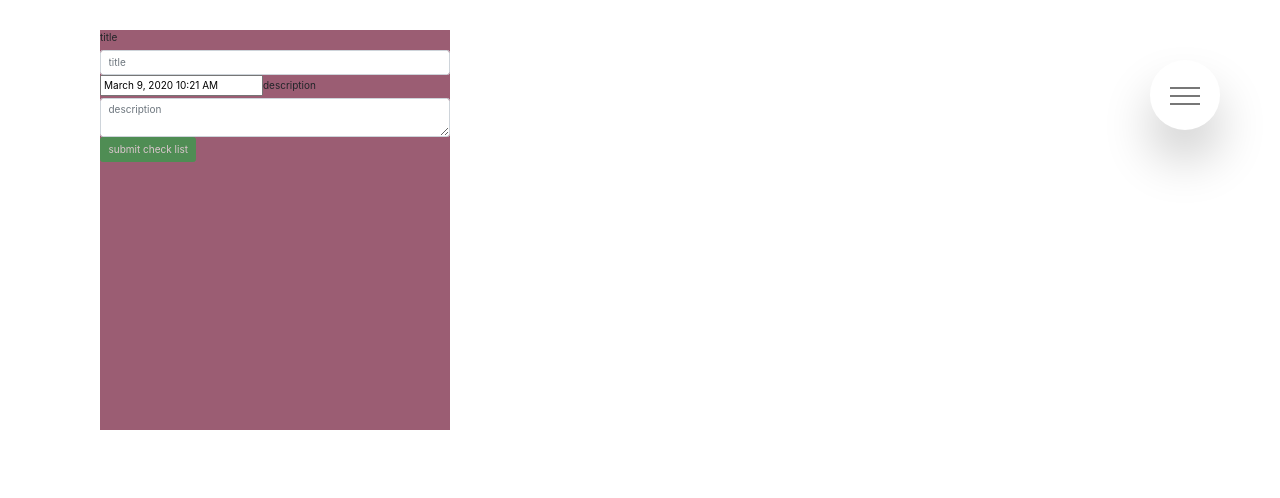
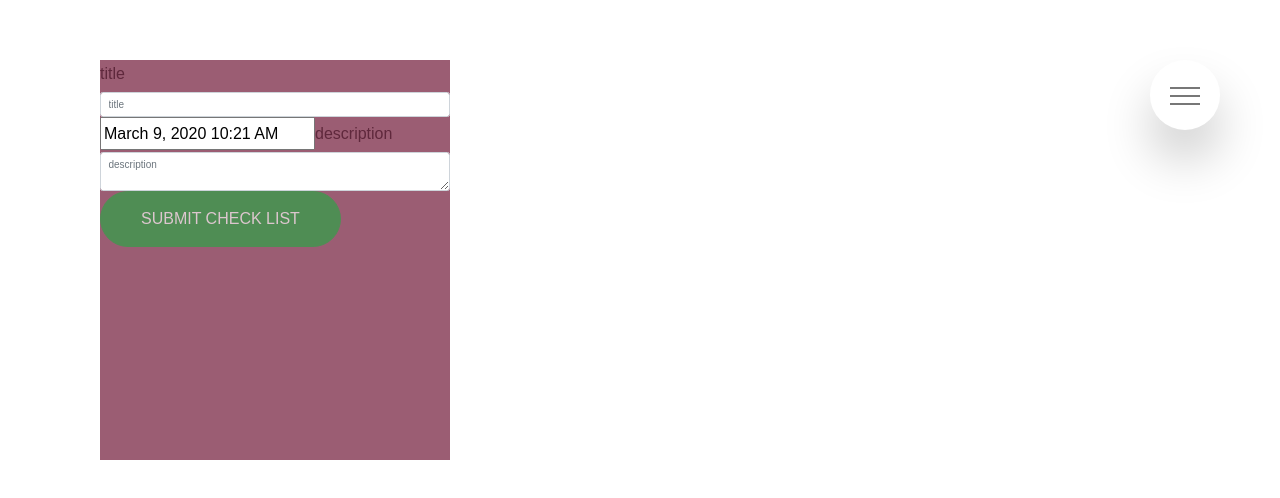
Before and after one commit to elhamposhtiban/Something-To-Remember, a React (Create React App) app in the folder client/: page / in a window 1280 px wide. Shown: the top 498 px of the page. Built offline with nearby package versions, Linux system fonts and the light colour scheme; no server answers.

Commit message:
adding btn scss, animation scss and typography scss into applicaton

```diff
--- a/client/src/components/Expensesform/index.js
+++ b/client/src/components/Expensesform/index.js
@@ -24,19 +24,19 @@
             <div className="col-1-of-2">
                 <button
                 type="button"
-                className="btn btn-success  budget-manage-btn"
+                className="btn btn--white budget-manage-btn"
                 onClick= {showHandler}>
                     add your budget
                 </button>
             </div>
             <div className= "col-2-of-2">
 
-                <label className ="Dolist-label" htmlFor="budget"> Specify your total budget($)</label>
+                <label className ="expenses-label" htmlFor="budget"> Specify your total budget($)</label>
                 <input
                     id="budget"
                     name= "budget"
                     type="number"
-                    className="form-control input-dolist"
+                    className="form-control input-expenses"
                     placeholder="budget"
                 />
             </div>
@@ -60,7 +60,7 @@
 
                 <div className="form__group input-group">
 
-                    <div className="input-group-prepend">
+                    <div className="input-group-prepend ">
                         <span className="input-group-text">
                         <FontAwesomeIcon className="form__icon" icon={faShoppingBag} />
                         </span>
@@ -125,7 +125,7 @@
                     </select>
 
 
-                    <label htmlFor="category" className="form__label">category</label>
+                <label htmlFor="category" className="form__label"></label>
 
                 </div>
                 <div className="form__group input-group u-margin-bottom-medium">
--- a/client/src/sass/abstracts/_variables.scss
+++ b/client/src/sass/abstracts/_variables.scss
@@ -4,6 +4,7 @@
 $color-purple-medium: #b0757c;
 $color-purple-dark-0: #9b5d73;
 $color-purple-dark-1: #72354b;
+$color-purple-dark-2: #5f283c;
 
 
 
--- a/client/src/sass/base/_typography.scss
+++ b/client/src/sass/base/_typography.scss
@@ -0,0 +1,65 @@
+body {
+    font-family: 'Noto Sans HK', sans-serif;
+    font-weight: 400;
+    font-size: 16px;
+    line-height: 1.7;
+    color : $color-purple-dark-2;
+    padding: 3rem;
+
+}
+
+.heading-primary {
+    color:$color-white;
+    text-transform: uppercase;
+    backface-visibility: hidden;
+
+    &-main {
+        display: block;
+        font-size: 4rem;
+        font-weight: 400;
+        letter-spacing:2rem;
+        animation-name: moveInLeft;
+        animation-duration: .7s;
+        animation-timing-function: ease-out;
+        margin-bottom: 2rem;
+
+    }
+
+    &-sub {
+        display: block;
+        font-size: 2rem;
+        font-weight: 700;
+        letter-spacing: 1.3rem;
+        animation: moveInRight .7s ease-out;
+        margin-bottom: 6rem;
+    }
+}
+
+.text-box {
+    position: absolute;
+    top: 45%;
+    left: 50%;
+    transform: translate(-50%,-50%);
+    text-align: center;
+}
+
+.heading-secondary {
+    font-size: 3rem;
+    text-transform: uppercase;
+    font-weight: 700;
+    display: inline-block;
+    background-image:linear-gradient(to right bottom, $color-pink-light-0, $color-purple-dark-0);
+    background-clip: text;
+    -webkit-background-clip: text;
+    color: transparent;
+    margin-bottom: 2rem;
+    letter-spacing: .2rem;
+    transition: all .2s;
+
+
+    &:hover {
+        transform: skewY(2deg) skewX(15deg) scale(1.1);
+        text-shadow: .5rem 1rem 2rem rgba($color-black, .2) ;
+
+    }
+}
--- a/client/src/sass/components/_button.scss
+++ b/client/src/sass/components/_button.scss
@@ -0,0 +1,71 @@
+
+
+    .btn{
+
+        &,
+        &:link,
+        &:visited  {
+            text-transform: uppercase;
+            text-decoration: none;
+            padding: 1.5rem 4rem;
+            display: inline-block;
+            border-radius: 10rem;
+            transition: all .2s;
+            position: relative;
+            font-size: 16px;
+        }
+
+
+        &:hover {
+            transform: translateY(-0.3rem);
+            box-shadow: 0 1rem 8rem rgba($color-black, .2);
+
+            &::after {
+                transform: scaleX(1.4) scaleY(1.6);
+                opacity: 0;
+            }
+        }
+        &:active {
+            transform: translateY(-0.1rem);
+            box-shadow: 0 0.5rem 4rem rgba($color-black, .2);
+        }
+
+       &--white {
+            background-color: $color-white;
+            color: $color-grey-dark;
+
+        &::after {
+            background-color: $color-white;
+        }
+
+        }
+
+        &--pink {
+            background-color: $color-purple-medium;
+            color: $color-grey-dark;
+
+        &::after {
+            background-color: $color-purple-medium;
+        }
+
+        }
+
+        &::after {
+            content: "";
+            display: inline-block;
+            height: 100%;
+            width: 100%;
+            border-radius: 10rem;
+            position: absolute;
+            top:0;
+            left: 0;
+            z-index: -1;
+            transition: all, .4s;
+        }
+
+        &-animated {
+            animation: moveInBotton .5s ease-out .75s;
+            animation-fill-mode: backwards;
+        }
+
+       }
--- a/client/src/sass/components/_formExpenses.scss
+++ b/client/src/sass/components/_formExpenses.scss
@@ -51,3 +51,27 @@
            }
 
 }
+
+.input-expenses {
+    font-size: inherit;
+    font-weight: 700;
+    padding:1.5rem 2rem;
+    border-radius: 3px;
+    background-color: $color-white;
+    border-bottom: 3px solid transparent;
+    width: 250px;
+    display: block;
+}
+
+.expenses-label {
+    font-size: inherit;
+    text-transform: uppercase;
+    font-weight: 700;
+    display: inline-block;
+    background-image:linear-gradient(to right bottom, $color-purple-dark-2, $color-purple-dark-0);
+    background-clip: text;
+    -webkit-background-clip: text;
+    color: transparent;
+    margin-bottom: 2rem;
+    letter-spacing: .2rem;
+}
--- a/client/src/sass/pages/_home.scss
+++ b/client/src/sass/pages/_home.scss
@@ -1,6 +1,5 @@
 .section-budget {
-    padding: 13rem;
-    margin: 5rem 3rem 0 3rem;
+    padding: 10rem;
     background-image: linear-gradient(to right bottom, $color-pink-light-0, $color-purple-dark-0);
 
 
@@ -14,14 +13,15 @@
     background-size: cover;
     border-radius: 3px;
     box-shadow: 0 1.5rem 4rem rgba($color-black, .20);
-    height: 60rem;
+    height: 55rem;
     width: 100%;
-    margin-top: -9rem;
+    margin-top: 2rem;
     animation: moveInRight 1s ease-out;
 
     &__form {
 
         width: 50%;
-        padding: 6rem;
+        height: 30%;
+        padding: 3rem;
     }
 }
```
